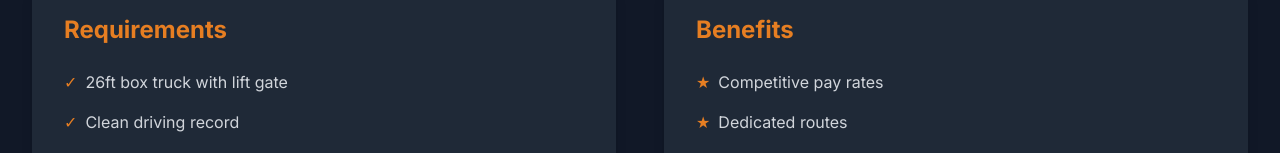
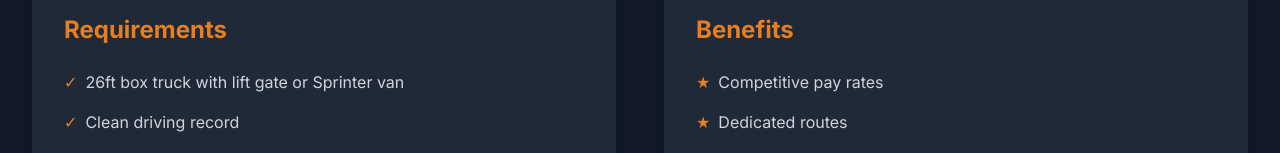
Before and after one commit to tonytoney/afinalmile, a Next.js app: page /careers in a window 1280 px wide. Shown: the part 274-427 px from the top of the page. Built offline with nearby package versions, Linux system fonts and the light colour scheme.

Commit message:
Update careers page with Sprinter van requirement

```diff
--- a/src/app/careers/page.tsx
+++ b/src/app/careers/page.tsx
@@ -4,7 +4,7 @@ import { motion } from 'framer-motion'
 import { useState, FormEvent, useRef } from 'react';
 
 const requirements = [
-  "26ft box truck with lift gate",
+  "26ft box truck with lift gate or Sprinter van",
   "Clean driving record",
   "Minimum 2 years of final mile delivery experience",
   "Knowledge of white glove operations",
```
